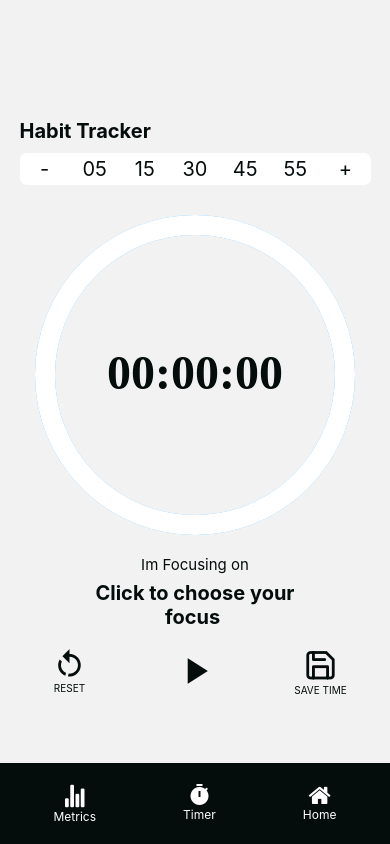
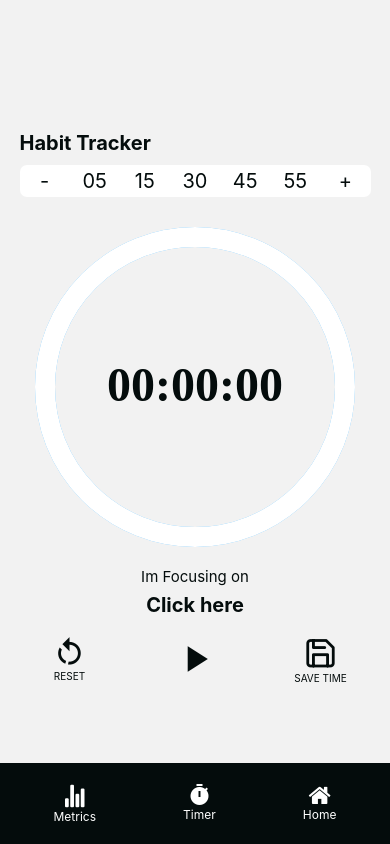
Before and after one commit to Lenindelrionicaragua/HabitTrackerAppFront, a React Native app: screen /StopwatchScreen in a window 390 px wide. Built offline with nearby package versions, Linux system fonts and the light colour scheme; what expo-web-browser would draw is missing.

Commit message:
Remove unnecessary reset of elapsedTime when resuming stopwatch
Deleted the line that resets elapsedTime to prevent the graphical timer from resetting when the stopwatch is paused and resumed.

```diff
--- a/screens/StopwatchScreen/StopwatchScreen.js
+++ b/screens/StopwatchScreen/StopwatchScreen.js
@@ -14,10 +14,8 @@ import {
   StyledContainer,
   FocusTitleContainer,
   FocusTitleText,
-  IconContainer,
   InfoText,
   ScreenTitle,
-  Line,
   StyledButtonLeft,
   StyledButtonRight,
   StyledStartButton,
@@ -93,7 +91,6 @@ const StopwatchScreen = () => {
 
     if (currentTime > 0 && !running) {
       setInitialTime(currentTime);
-      setElapsedTime(0);
     }
 
     startTimeRef.current = Date.now() + currentTime * 1000;
@@ -220,10 +217,10 @@ const StopwatchScreen = () => {
         <TimeButton
           onPress={() => {
             handleTimeSelection(currentTime - 60);
-            handleButtonPress(10);
+            handleButtonPress(12);
           }}
           style={{
-            borderColor: activeButtons[10] ? Colors.seaGreen : Colors.white,
+            borderColor: activeButtons[12] ? Colors.seaGreen : Colors.white,
             borderWidth: 2,
             borderStyle: "solid"
           }}
@@ -366,9 +363,7 @@ const StopwatchScreen = () => {
             boxShadow: activeButtons[10] ? 1.2 : 0.8
           }}
         >
-          {activityIndex === null
-            ? "Click to choose your focus "
-            : activities[activityIndex]}
+          {activityIndex === null ? "Click here" : activities[activityIndex]}
         </FocusTitleText>
         {/* <IconContainer>
           <AntDesign
```
